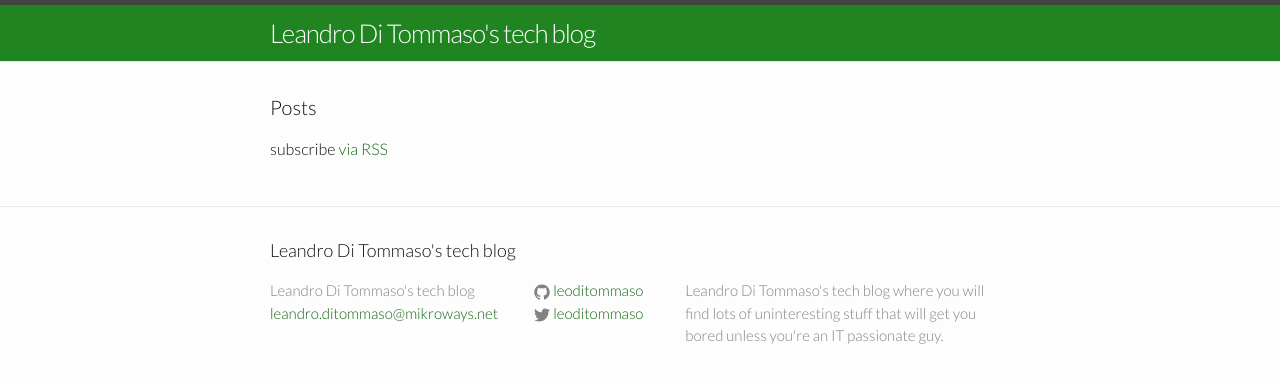
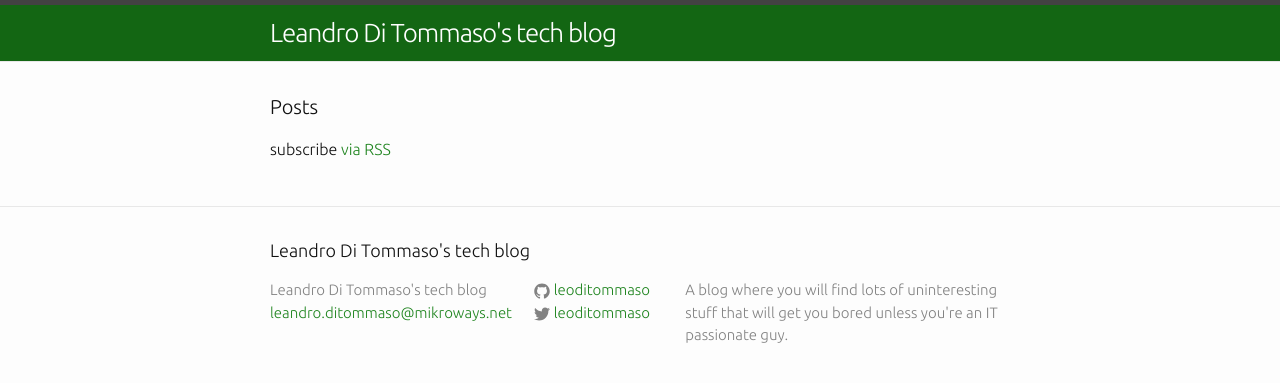
Before and after one commit to leoditommaso/leoditommaso.io, a Jekyll site: the page built from index.html, in a window 1280 px wide. Shown: the top 383 px of the page. Built offline with Jekyll 4.4.1, drawn with Linux system fonts in a browser that asks for light colours.

Commit message:
Corrected website's description.

```diff
--- a/_config.yml
+++ b/_config.yml
@@ -2,8 +2,8 @@
 title: Leandro Di Tommaso's tech blog
 email: leandro.ditommaso@mikroways.net
 description: > # this means to ignore newlines until "baseurl:"
-  Leandro Di Tommaso's tech blog where you will find lots of uninteresting
-  stuff that will get you bored unless you're an IT passionate guy.
+  A blog where you will find lots of uninteresting stuff that
+  will get you bored unless you're an IT passionate guy.
 baseurl: "" # the subpath of your site, e.g. /blog/
 url: "http://leoditommaso.io" # the base hostname & protocol for your site
 twitter_username: leoditommaso
--- a/css/main.scss
+++ b/css/main.scss
@@ -8,7 +8,7 @@
 
 // Our variables
 //$base-font-family: Lato, Helvetica, Arial, sans-serif;
-$base-font-family: Lato;
+$base-font-family: Ubuntu;
 $base-font-size:   16px;
 $small-font-size:  $base-font-size * 0.875;
 $base-line-height: 1.5;
@@ -17,13 +17,13 @@ $spacing-unit:     30px;
 
 $text-color:       #111;
 $background-color: #fdfdfd;
-$brand-color:      #136613;
+$brand-color:      #208520;
 //$brand-color:      #2a7ae2;
 //$brand-color:      #936693;
 
 $site-title-color: #ffffff;
 //$site-title-bg:    #136613;
-$site-title-bg:    #208520;
+$site-title-bg:    #136613;
 $grey-color:       #828282;
 $grey-color-light: lighten($grey-color, 40%);
 $grey-color-dark:  darken($grey-color, 25%);
```
